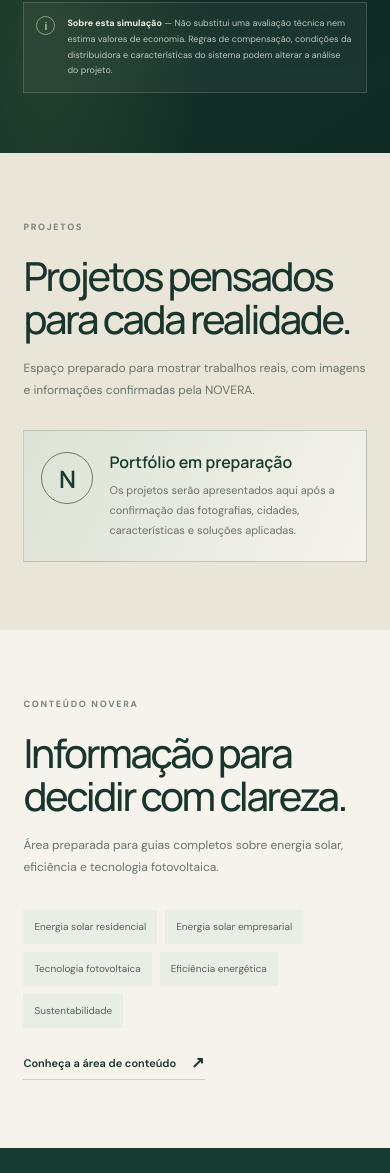
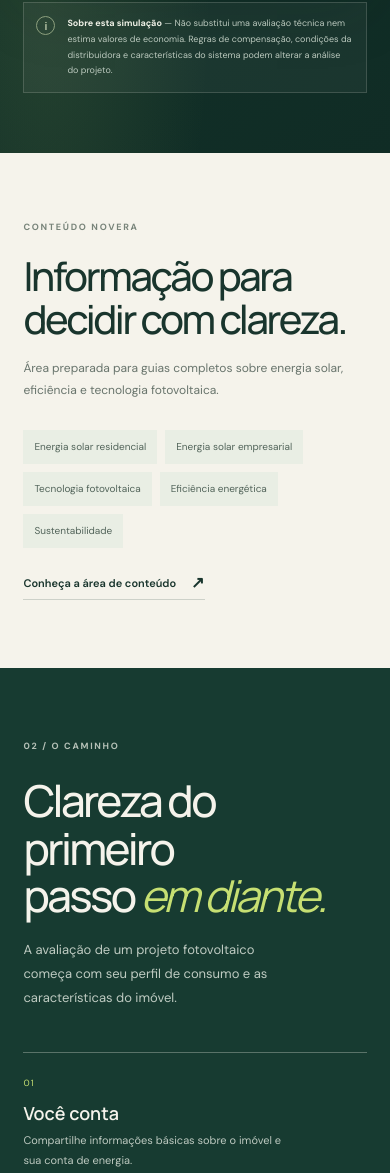
Before and after one commit to romeiro44/novera-site, a plain HTML site: page index.html in a window 390 px wide. Shown: the part 5027-6200 px from the top of the page. Drawn offline with Linux system fonts and the light colour scheme.

Commit message:
Remove portfolio section and clean styles

```diff
--- a/index.html
+++ b/index.html
@@ -132,9 +132,7 @@
       <div class="simulator-disclaimer"><span aria-hidden="true">i</span><p><b>Sobre esta simulação</b> — Não substitui uma avaliação técnica nem estima valores de economia. Regras de compensação, condições da distribuidora e características do sistema podem alterar a análise do projeto.</p></div>
     </section>
 
-    <section class="portfolio section-pad" id="projetos"><div class="section-kicker">PROJETOS</div><div class="portfolio-heading"><h2>Projetos pensados<br>para cada realidade.</h2><p>Espaço preparado para mostrar trabalhos reais, com imagens e informações confirmadas pela NOVERA.</p></div><div class="portfolio-empty"><span class="portfolio-symbol" aria-hidden="true">N</span><div><b>Portfólio em preparação</b><p>Os projetos serão apresentados aqui após a confirmação das fotografias, cidades, características e soluções aplicadas.</p></div></div></section>
-
-    <section class="content-teaser section-pad" id="conteudos"><div class="section-kicker">CONTEÚDO NOVERA</div><div class="portfolio-heading"><h2>Informação para<br>decidir com clareza.</h2><p>Área preparada para guias completos sobre energia solar, eficiência e tecnologia fotovoltaica.</p></div><div class="topic-list"><span>Energia solar residencial</span><span>Energia solar empresarial</span><span>Tecnologia fotovoltaica</span><span>Eficiência energética</span><span>Sustentabilidade</span></div><a class="text-link dark-link" href="conteudos/">Conheça a área de conteúdo <span>↗</span></a></section>
+    <section class="content-teaser section-pad" id="conteudos"><div class="section-kicker">CONTEÚDO NOVERA</div><div class="editorial-teaser-heading"><h2>Informação para<br>decidir com clareza.</h2><p>Área preparada para guias completos sobre energia solar, eficiência e tecnologia fotovoltaica.</p></div><div class="topic-list"><span>Energia solar residencial</span><span>Energia solar empresarial</span><span>Tecnologia fotovoltaica</span><span>Eficiência energética</span><span>Sustentabilidade</span></div><a class="text-link dark-link" href="conteudos/">Conheça a área de conteúdo <span>↗</span></a></section>
 
     <section class="process section-pad" id="como-funciona"><div class="section-kicker">02 / O CAMINHO</div><div class="process-heading"><h2>Clareza do primeiro<br>passo <em>em diante.</em></h2><p>A avaliação de um projeto fotovoltaico começa com seu perfil de consumo e as características do imóvel.</p></div><div class="steps"><article><span class="step-index">01</span><h3>Você conta</h3><p>Compartilhe informações básicas sobre o imóvel e sua conta de energia.</p></article><article><span class="step-index">02</span><h3>A gente avalia</h3><p>Conversamos sobre o seu perfil para entender o que pode fazer sentido.</p></article><article><span class="step-index">03</span><h3>Você decide</h3><p>Com as informações em mãos, você avalia a proposta com tranquilidade.</p></article></div><p class="process-scope">Conforme o escopo definido para cada projeto, as etapas podem incluir avaliação técnica, dimensionamento, instalação, homologação e acompanhamento. Responsáveis, condições e entregas devem ser confirmados na proposta.</p><a class="button button-outline" href="#contato">Começar uma conversa <span>↗</span></a></section>
 
@@ -170,7 +168,7 @@
       <details><summary>O que acontece com meus dados?<span>+</span></summary><p>Os dados são incluídos apenas na mensagem que você escolhe abrir no WhatsApp. Esta página não tem sistema próprio de armazenamento. Consulte o aviso de privacidade antes do lançamento para adequá-lo ao processo real da empresa.</p></details>
     </div></div></section>
   </main>
-  <footer class="site-footer" id="privacidade"><a class="brand footer-brand" href="#inicio"><svg class="brand-mark" viewBox="0 0 48 48" aria-hidden="true"><path d="M24 3 44 15v18L24 45 4 33V15L24 3Z"/><path d="M24 11v26M11 18l26 12M37 18 11 30"/></svg><span class="brand-word">NOVERA<span class="brand-dot">.</span></span></a><p>Energia inteligente.<br>Futuro eficiente.</p><div class="footer-links"><a href="#solucoes">Soluções</a><a href="#projetos">Projetos</a><a href="conteudos/">Conteúdos</a><a href="#duvidas">Perguntas frequentes</a><a href="#contato">Fale conosco</a><button type="button" id="cookie-settings" class="privacy-settings">Preferências de métricas</button></div><span class="copyright">© <span id="year">2026</span> NOVERA · Ribeirão Preto, SP<br>Nome e domínio sujeitos à verificação de disponibilidade.</span></footer>
+  <footer class="site-footer" id="privacidade"><a class="brand footer-brand" href="#inicio"><svg class="brand-mark" viewBox="0 0 48 48" aria-hidden="true"><path d="M24 3 44 15v18L24 45 4 33V15L24 3Z"/><path d="M24 11v26M11 18l26 12M37 18 11 30"/></svg><span class="brand-word">NOVERA<span class="brand-dot">.</span></span></a><p>Energia inteligente.<br>Futuro eficiente.</p><div class="footer-links"><a href="#solucoes">Soluções</a><a href="conteudos/">Conteúdos</a><a href="#duvidas">Perguntas frequentes</a><a href="#contato">Fale conosco</a><button type="button" id="cookie-settings" class="privacy-settings">Preferências de métricas</button></div><span class="copyright">© <span id="year">2026</span> NOVERA · Ribeirão Preto, SP<br>Nome e domínio sujeitos à verificação de disponibilidade.</span></footer>
   <a class="floating-wa" data-wa href="#contato" aria-label="Fale com a NOVERA pelo WhatsApp"><span class="wa-icon">◉</span><span>Vamos conversar?</span></a>
   <aside class="cookie-notice" id="cookie-notice" aria-label="Preferências de privacidade" hidden><div><b>Privacidade e métricas</b><p>As métricas de marketing só serão ativadas após sua escolha. Nenhum rastreador de terceiros está configurado neste site.</p></div><div class="cookie-actions"><button type="button" id="consent-accept">Aceitar métricas</button><button type="button" id="consent-reject">Recusar</button></div></aside>
   <script src="marketing-config.js"></script>
--- a/site-structures.css
+++ b/site-structures.css
@@ -1,4 +1,4 @@
-/* Layout polish for the audience, portfolio, editorial teaser, and consent components. */
+/* Layout polish for audience, editorial teaser, and consent components. */
 .audience-detail{display:grid;grid-template-columns:minmax(0,1fr) minmax(250px,.68fr);align-items:center;gap:clamp(34px,7vw,96px);background:var(--paper)}
 .audience-business{background:#e4e9df}
 .audience-copy{min-width:0;max-width:720px}
@@ -12,18 +12,10 @@
 .audience-note span{display:block;font-size:9px;line-height:1.5;letter-spacing:.13em;color:#c5d3c8}
 .audience-note b{display:block;font:500 clamp(24px,3vw,36px)/1.2 var(--display);letter-spacing:-.04em;color:var(--paper)}
 
-.portfolio{background:var(--sand)}
-.portfolio-heading{display:grid;grid-template-columns:minmax(0,1.15fr) minmax(250px,.85fr);align-items:end;gap:clamp(24px,6vw,80px);margin:30px 0 38px}
-.portfolio-heading h2,.content-teaser h2{font:500 clamp(38px,5vw,64px)/1.07 var(--display);letter-spacing:-.06em;margin:0;max-width:720px}
-.portfolio-heading>p{max-width:390px;font-size:13px;line-height:1.85;color:var(--muted);margin:0 0 4px}
-.portfolio-empty{display:flex;align-items:center;gap:clamp(20px,4vw,42px);min-height:190px;padding:30px 34px;border:1px solid rgba(23,59,49,.2);background:linear-gradient(115deg,#dce3d5 0%,#f5f3eb 100%)}
-.portfolio-symbol{display:grid;place-items:center;flex:0 0 76px;width:76px;height:76px;border:1px solid rgba(23,59,49,.6);border-radius:50%;font:600 32px var(--display);color:var(--forest)}
-.portfolio-empty>div{min-width:0}
-.portfolio-empty b{display:block;font:600 18px/1.3 var(--display);color:var(--forest)}
-.portfolio-empty p{max-width:620px;margin:8px 0 0;font-size:12px;line-height:1.8;color:var(--muted)}
-
 .content-teaser{background:var(--paper)}
-.content-teaser .portfolio-heading{margin-bottom:28px}
+.editorial-teaser-heading{display:grid;grid-template-columns:minmax(0,1.15fr) minmax(250px,.85fr);align-items:end;gap:clamp(24px,6vw,80px);margin:30px 0 28px}
+.editorial-teaser-heading h2{font:500 clamp(38px,5vw,64px)/1.07 var(--display);letter-spacing:-.06em;margin:0;max-width:720px}
+.editorial-teaser-heading>p{max-width:390px;font-size:13px;line-height:1.85;color:var(--muted);margin:0 0 4px}
 .topic-list{display:flex;align-items:center;flex-wrap:wrap;gap:9px;margin:28px 0 24px}
 .topic-list span{display:inline-flex;align-items:center;min-height:38px;padding:9px 14px;background:#e9eee4;color:#52645a;font-size:11px;line-height:1.4}
 .content-teaser>.text-link{margin-top:2px}
@@ -43,9 +35,8 @@
   .audience-copy{max-width:740px}
   .audience-note{min-height:190px;padding:24px 28px}
   .audience-note b{font-size:30px}
-  .portfolio-heading{grid-template-columns:1fr;gap:16px;margin:25px 0 30px}
-  .portfolio-heading>p{max-width:620px}
-  .portfolio-empty{min-height:160px}
+  .editorial-teaser-heading{grid-template-columns:1fr;gap:16px;margin:25px 0 30px}
+  .editorial-teaser-heading>p{max-width:620px}
   .lead-section{grid-template-columns:1fr;gap:30px}
   .lead-copy>p{max-width:640px}
   .lead-form{width:100%;max-width:760px}
@@ -66,14 +57,10 @@
   .audience-copy ul{gap:10px;margin:20px 0 24px}
   .audience-note{min-height:180px;padding:20px;gap:16px}
   .audience-note b{font-size:26px}
-  .portfolio,.content-teaser{padding:68px 6%}
-  .portfolio-heading{margin:22px 0 25px}
-  .portfolio-heading h2,.content-teaser h2{font-size:40px}
-  .portfolio-heading>p{font-size:12px}
-  .portfolio-empty{align-items:flex-start;gap:16px;min-height:0;padding:21px 17px}
-  .portfolio-symbol{flex-basis:52px;width:52px;height:52px;font-size:24px}
-  .portfolio-empty b{font-size:16px}
-  .portfolio-empty p{font-size:11px}
+  .content-teaser{padding:68px 6%}
+  .editorial-teaser-heading{margin:22px 0 25px}
+  .editorial-teaser-heading h2{font-size:40px}
+  .editorial-teaser-heading>p{font-size:12px}
   .topic-list{gap:8px;margin:22px 0}
   .topic-list span{min-height:34px;padding:8px 11px;font-size:10px}
   .lead-section{padding-top:70px;padding-bottom:70px}
```
Also changed, not shown: 1 other file.
